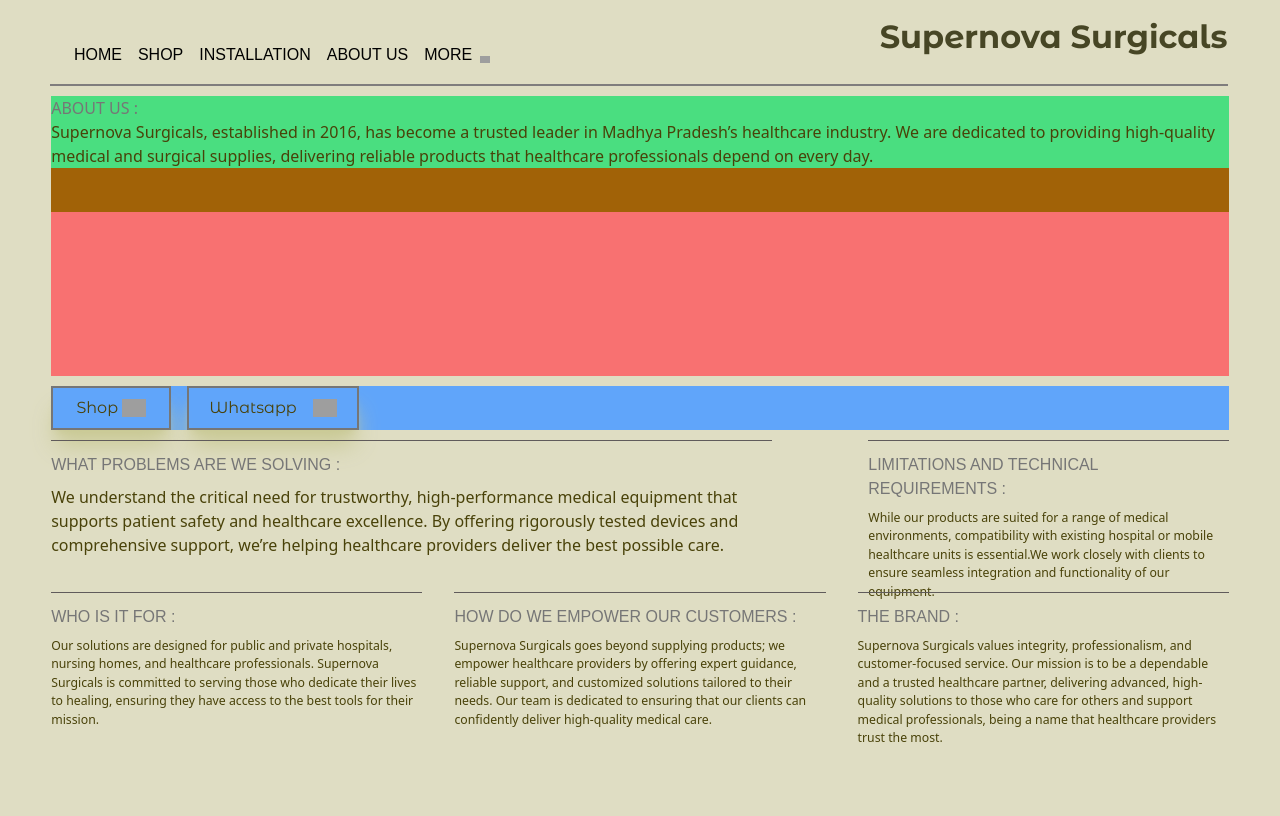
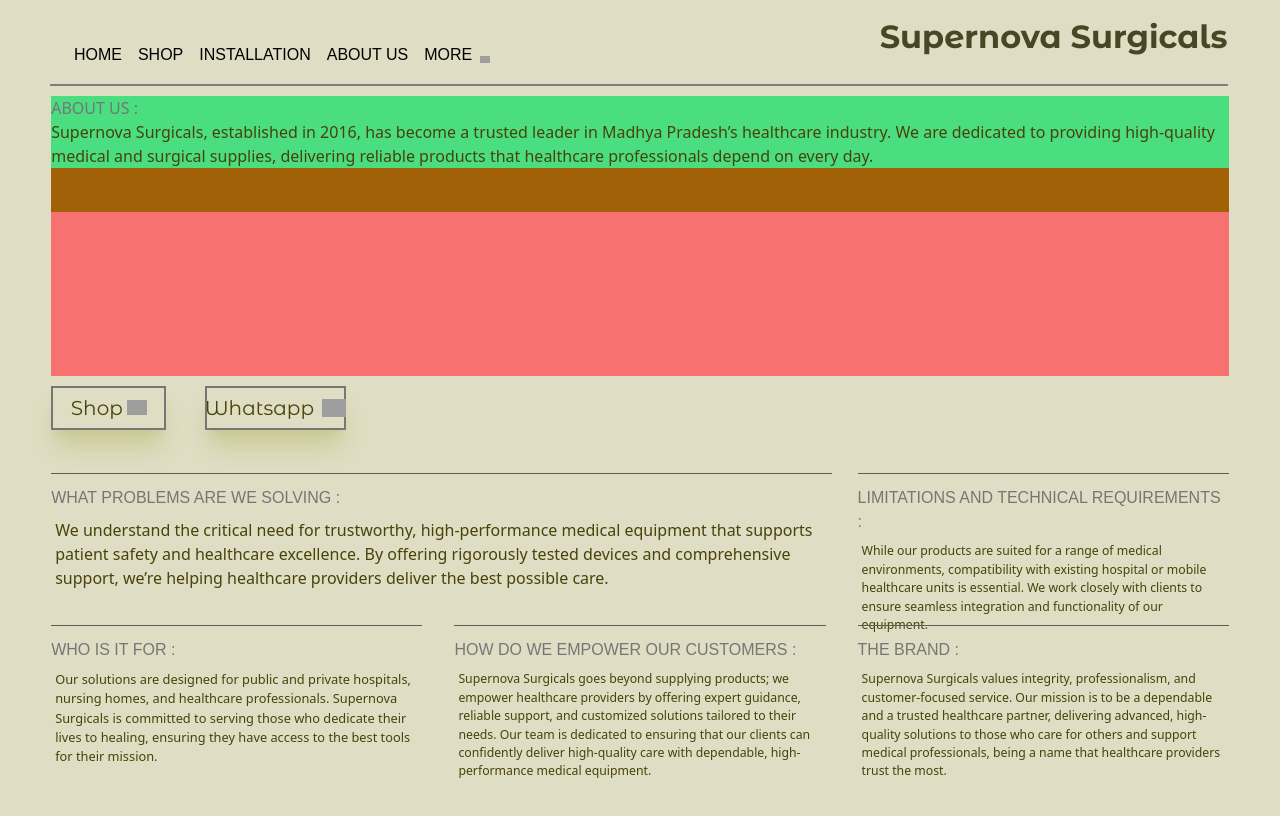
Before and after one commit to utk-d/Supernova, a React (Vite) app: page / in a window 1280 px wide. Shown: the top 816 px of the page. Built offline with nearby package versions, Linux system fonts and the light colour scheme; grey boxes are pictures that could not be loaded; a web font is replaced by a local one.

Commit message:
Improved - Sec1 btn

```diff
--- a/src/components/LpBody/aboutUs-4/McData.jsx
+++ b/src/components/LpBody/aboutUs-4/McData.jsx
@@ -8,12 +8,12 @@
 
 const Content = ({text, fontSize}) => {
     return (
-    <p className='text-[#494209] lg:text-[1.25vw] mt-2' style={{fontSize: `${fontSize}`}} > {text}</p>
+    <p className='text-[#494209] lg:text-[1.25vw] mt-2 ml-[0.5vh]' style={{fontSize: `${fontSize}`}} > {text}</p>
     )
 }
-const McData = ({titleText, contentText, fontSize ,h , w}) => {
+const McData = ({titleText, contentText, fontSize ,h , w, left}) => {
   return (
-    <div className='tab:h-[18vh] tab:w-[60vw] border-t-[1px] border-[#605B5B]' style={{height: `${h}`, width: `${w}`}}>
+    <div className='tab:h-[18vh] tab:w-[60vw] border-t-[1px] relative border-[#605B5B]' style={{height: `${h}`, width: `${w}`, left: `${left}`}}>
         <Title text={titleText}/>
         <Content text={contentText} fontSize={fontSize}/>
     </div>
--- a/src/components/LpBody/aboutUs-4/Us4main.jsx
+++ b/src/components/LpBody/aboutUs-4/Us4main.jsx
@@ -4,7 +4,7 @@
 
 const Us4main = () => {
   return (
-    <div className='h-[46%] w-[92%] im1:w-[92%] flex flex-col relative lg:left-[4vw] lg:top-[5vw] top-1 md:w-[73.7vh]  md:left-[3vw] '>
+    <div className='lg:h-[40vh] lg:w-[92%] lg:top-[7.6vw] lg:left-[4vw] relative'>
         <Sec1/>
         <Sec2/>
     </div>
--- a/src/components/LpBody/aboutUs-4/sec-1/Sec1.jsx
+++ b/src/components/LpBody/aboutUs-4/sec-1/Sec1.jsx
@@ -4,14 +4,14 @@
 
 const Sec1 = () => {
   return (
-    <div className=' h-[18vh] w-[92vw] flex gap-24'>
-      <McData
+    <div className=' h-[18vh] w-[92vw] flex gap-[2vw]'>
+      <McData w={"61vw"}
           titleText="WHAT PROBLEMS ARE WE SOLVING :"
           contentText="We understand the critical need for trustworthy, high-performance medical equipment that supports patient safety and healthcare excellence. By offering rigorously tested devices and comprehensive support, we’re helping healthcare providers deliver the best possible care."
         />
-        <McData h={"10vh"} w={"30vw"}
+        <McData h={"10vh"} w={"29vw"}
           titleText="LIMITATIONS AND TECHNICAL REQUIREMENTS :"
-          contentText="While our products are suited for a range of medical environments, compatibility with existing hospital or mobile healthcare units is essential.We work closely with clients to ensure seamless integration and functionality of our equipment."
+          contentText="While our products are suited for a range of medical environments, compatibility with existing hospital or mobile healthcare units is essential. We work closely with clients to ensure seamless integration and functionality of our equipment."
           fontSize={"0.96vw"}
         />
     </div>
--- a/src/components/LpBody/aboutUs-4/sec-2/Sec2.jsx
+++ b/src/components/LpBody/aboutUs-4/sec-2/Sec2.jsx
@@ -6,17 +6,18 @@
     <div className=' h-[18vh] w-[92vw] flex relative -bottom-[1vh] gap-[2.5vw]'>
       <McData h={"10vh"} w={"30vw"}
           titleText="WHO IS IT FOR :"
-          contentText="Our solutions are designed for public and private hospitals, nursing homes, and healthcare professionals. Supernova Surgicals is committed to serving those who dedicate their lives to healing, ensuring they have access to the best tools for their mission."
-          fontSize={"0.96vw"}
+          contentText="Our solutions are designed for public and private hospitals, nursing homes, and healthcare professionals. Supernova Surgicals is committed to serving those who dedicate their lives to healing, ensuring they have access to the best tools for their mission.
+"
+          fontSize={"1vw"}
         />
         <McData h={"10vh"} w={"30vw"}
         titleText="HOW DO WE EMPOWER OUR CUSTOMERS :"
-        contentText="Supernova Surgicals goes beyond supplying products; we empower healthcare providers by offering expert guidance, reliable support, and customized solutions tailored to their needs. Our team is dedicated to ensuring that our clients can confidently deliver high-quality medical care."
+        contentText="Supernova Surgicals goes beyond supplying products; we empower healthcare providers by offering expert guidance, reliable support, and customized solutions tailored to their needs. Our team is dedicated to ensuring that our clients can confidently deliver high-quality care with dependable, high-performance medical equipment."
         fontSize={"0.96vw"}
         />
         <McData h={"10vh"} w={"30vw"}
       titleText="THE BRAND :"
-      contentText="Supernova Surgicals values integrity, professionalism, and customer-focused service. Our mission is to be a dependable and a trusted healthcare partner, delivering advanced, high-quality solutions to those who care for others and support medical professionals, being a name that healthcare providers trust the most."
+      contentText="Supernova Surgicals values integrity, professionalism, and customer-focused service. Our mission is to be a dependable and a trusted healthcare partner, delivering advanced, high-quality solutions to those who care for others and support medical professionals, being a name that healthcare providers trust the most. "
       fontSize={"0.96vw"}
         />
     </div>
--- a/src/components/LpBody/aboutUs/About.jsx
+++ b/src/components/LpBody/aboutUs/About.jsx
@@ -1,4 +1,5 @@
 import React from 'react'
+import LpBtn from './LpBtn'
 
 const About = () => {
   return (
@@ -8,10 +9,14 @@
           <h1 className=' text-[#767676]'>ABOUT US :</h1>
           <p className='text-[#494209]'>Supernova Surgicals, established in 2016, has become a trusted leader in Madhya Pradesh’s healthcare industry. We are dedicated to providing high-quality medical and surgical supplies, delivering reliable products that healthcare professionals depend on every day.</p>
         </div>
-        <div id='shop-wp-buttons' className='text-[#494209] font-montserrat relative gap-4 bg-blue-400 flex top-[17vw]'>
-            <button className='border-2 border-[#767676] flex gap-1 items-center justify-center hover:bg-[#494209] hover:text-[#ece9bb] shadow-xl shadow-[#c9c994] transition-all ease-in p-2 h-[5.5vh] w-[15vh]'>Shop <img width="24" height="24" src="https://img.icons8.com/material-rounded/24/expand-arrow--v1.png" alt="expand-arrow--v1"/></button>
-            <button className='border-2 border-[#767676] flex gap-4 items-center justify-center hover:bg-[#494209] hover:text-[#ece9bb] shadow-xl shadow-[#c9c994] transition-all ease-in  p-5 h-[5.5vh]'>Whatsapp<img width="24" height="24" src="https://img.icons8.com/ios-filled/50/whatsapp--v1.png" alt="whatsapp--v1"/></button>
-      </div>
+
+        <div id='shop-wp-buttons' className='text-[#494209] font-montserrat relative gap-4 flex top-[17vw] w-[25%] text-xl justify-between'>
+          <LpBtn bttext="Shop" iconImg={<img width="20" height="20" src="https://img.icons8.com/material-rounded/24/expand-arrow--v1.png" alt="expand-arrow--v1"/>} width={"9vw"}/>
+
+          <LpBtn gap="0.6vw" bttext="Whatsapp" iconImg={<img width="24" height="24" src="https://img.icons8.com/ios-filled/50/whatsapp--v1.png" alt="whatsapp--v1"/>} width={"11vw"}/>
+        </div>
+
+
       </div>
     </div>
   )
--- /dev/null
+++ b/src/components/LpBody/aboutUs/LpBtn.jsx
@@ -0,0 +1,10 @@
+import React from 'react'
+
+
+const LpBtn = ({bttext, iconImg , width, gap}) => {
+    return (
+        <button className='border-2 border-[#767676] hover:bg-[#494209] hover:text-[#ece9bb] shadow-xl shadow-[#c9c994] transition-all ease-in p-2 h-[5.5vh] flex gap-1 items-center justify-center' style={{width: `${width}`, gap: `${gap}`}}>{bttext}{iconImg}</button>
+    );
+};
+
+export default LpBtn
```
